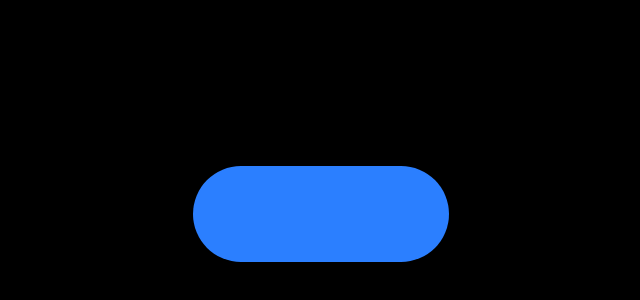
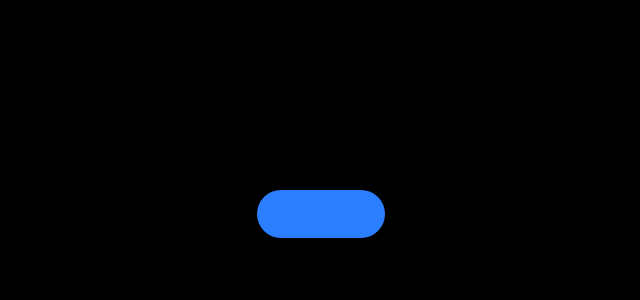
Before and after one commit to Jatin4224/WEBD26, a React (Vite) app in the folder Motion/: page / in a window 1280 px wide. Shown: the part 186-486 px from the top of the page, without its empty margins (319-959 px from the left). Built offline with nearby package versions, Linux system fonts and the light colour scheme.

Commit message:
feat : Making bounce effect using useSpring hook (framer motion)

```diff
--- a/Motion/src/App.tsx
+++ b/Motion/src/App.tsx
@@ -1,16 +1,22 @@
-import { motion, useMotionValue } from "motion/react";
+import { motion, useSpring } from "motion/react";
+import { useEffect } from "react";
 
 const App = () => {
-  const scale = useMotionValue(2);
+  const scale = useSpring(10, {
+    stiffness: 200,
+    mass: 1,
+  });
+
+  useEffect(() => {
+    scale.set(1); // 🔥 THIS triggers animation
+  });
 
   return (
-    <div className="flex items-center justify-center min-h-screen text-white ">
+    <div className="flex items-center justify-center min-h-screen">
       <motion.div
         className="rounded-full w-32 h-12 bg-blue-500"
-        style={{
-          scale,
-        }}
-      ></motion.div>
+        style={{ scale }}
+      />
     </div>
   );
 };
```
Also changed, not shown: 1 other file (tests, documents, lock files or other folders).
